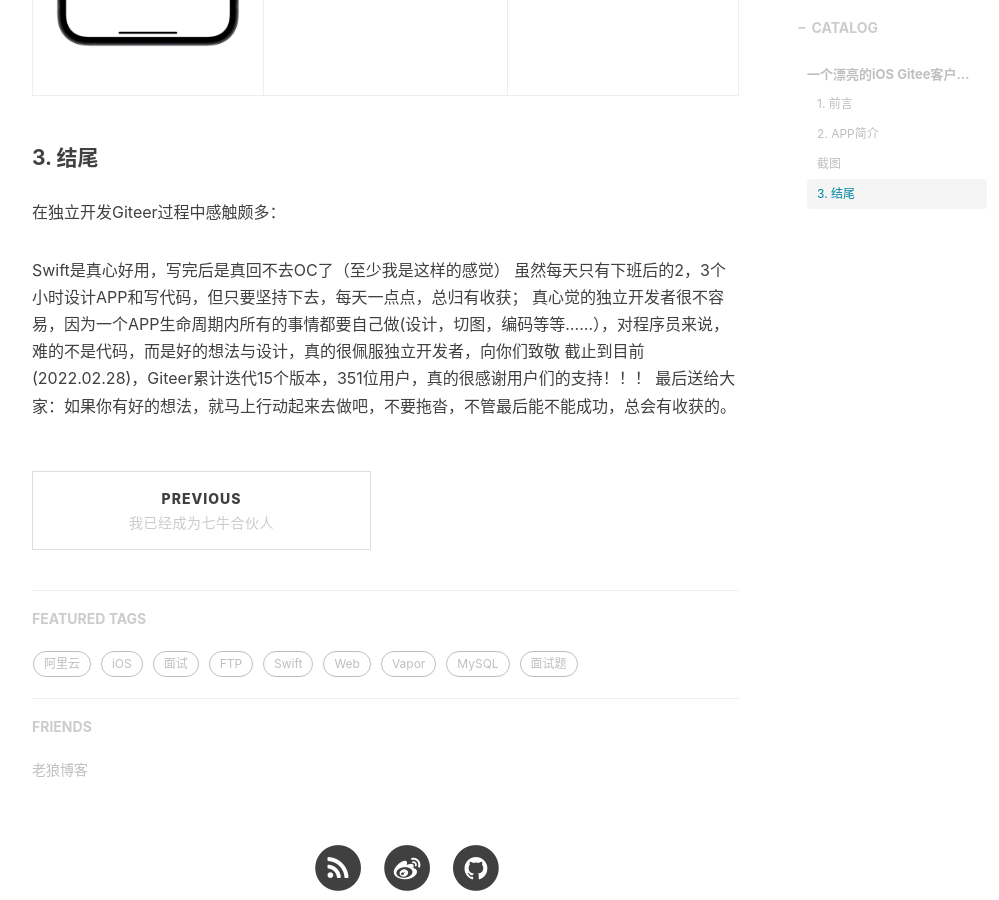
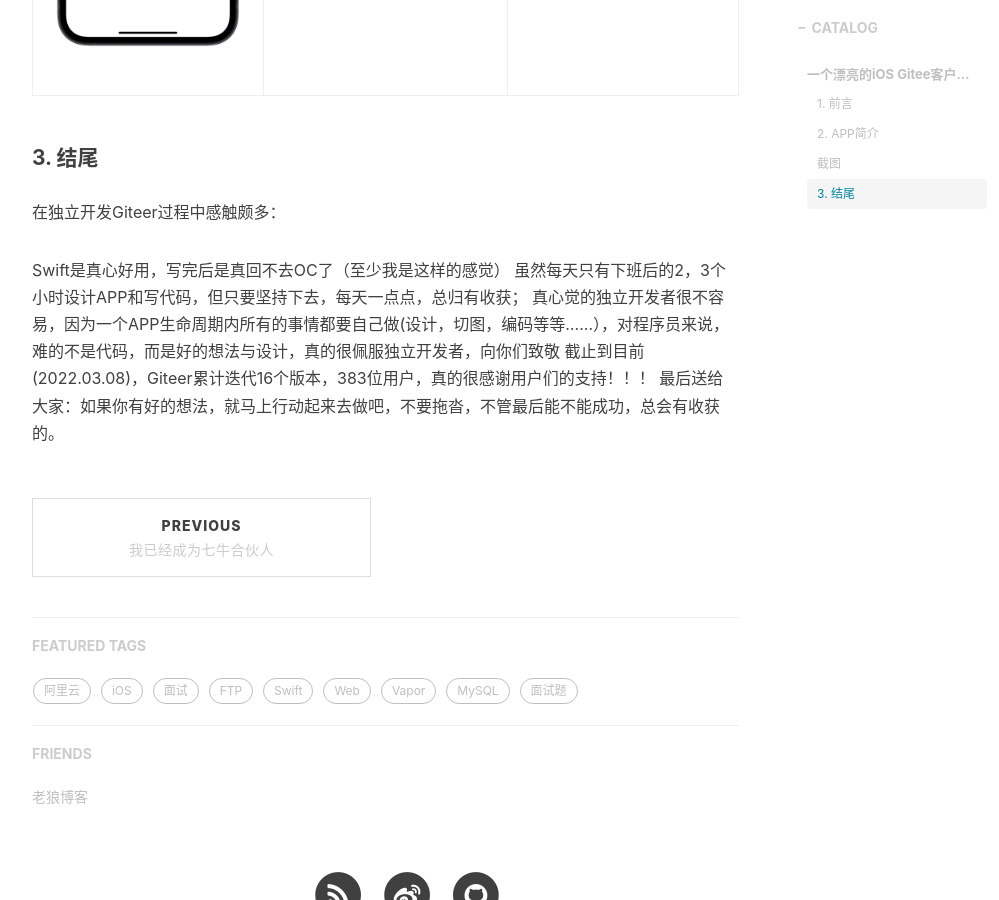
Before and after one commit to fandongtongxue/fandongtongxue.github.io, a Jekyll site: the page built from _posts/2021-09-18-Giteer.md, in a window 1280 px wide and 900 px high, scrolled down 3437 px. Shown: the whole window, without its empty margins (233-1232 px from the left). Built offline with Jekyll 4.4.1, drawn with Linux system fonts in a browser that asks for light colours; nearby versions of some CDN libraries; comment, search, counter and statistics services are not loaded.

Commit message:
Update 2021-09-18-Giteer.md

```diff
--- a/_posts/2021-09-18-Giteer.md
+++ b/_posts/2021-09-18-Giteer.md
@@ -50,5 +50,5 @@
 Swift是真心好用，写完后是真回不去OC了（至少我是这样的感觉）
 虽然每天只有下班后的2，3个小时设计APP和写代码，但只要坚持下去，每天一点点，总归有收获；
 真心觉的独立开发者很不容易，因为一个APP生命周期内所有的事情都要自己做(设计，切图，编码等等......），对程序员来说，难的不是代码，而是好的想法与设计，真的很佩服独立开发者，向你们致敬
-截止到目前(2022.02.28)，Giteer累计迭代15个版本，351位用户，真的很感谢用户们的支持！！！
+截止到目前(2022.03.08)，Giteer累计迭代16个版本，383位用户，真的很感谢用户们的支持！！！
 最后送给大家：如果你有好的想法，就马上行动起来去做吧，不要拖沓，不管最后能不能成功，总会有收获的。
```
